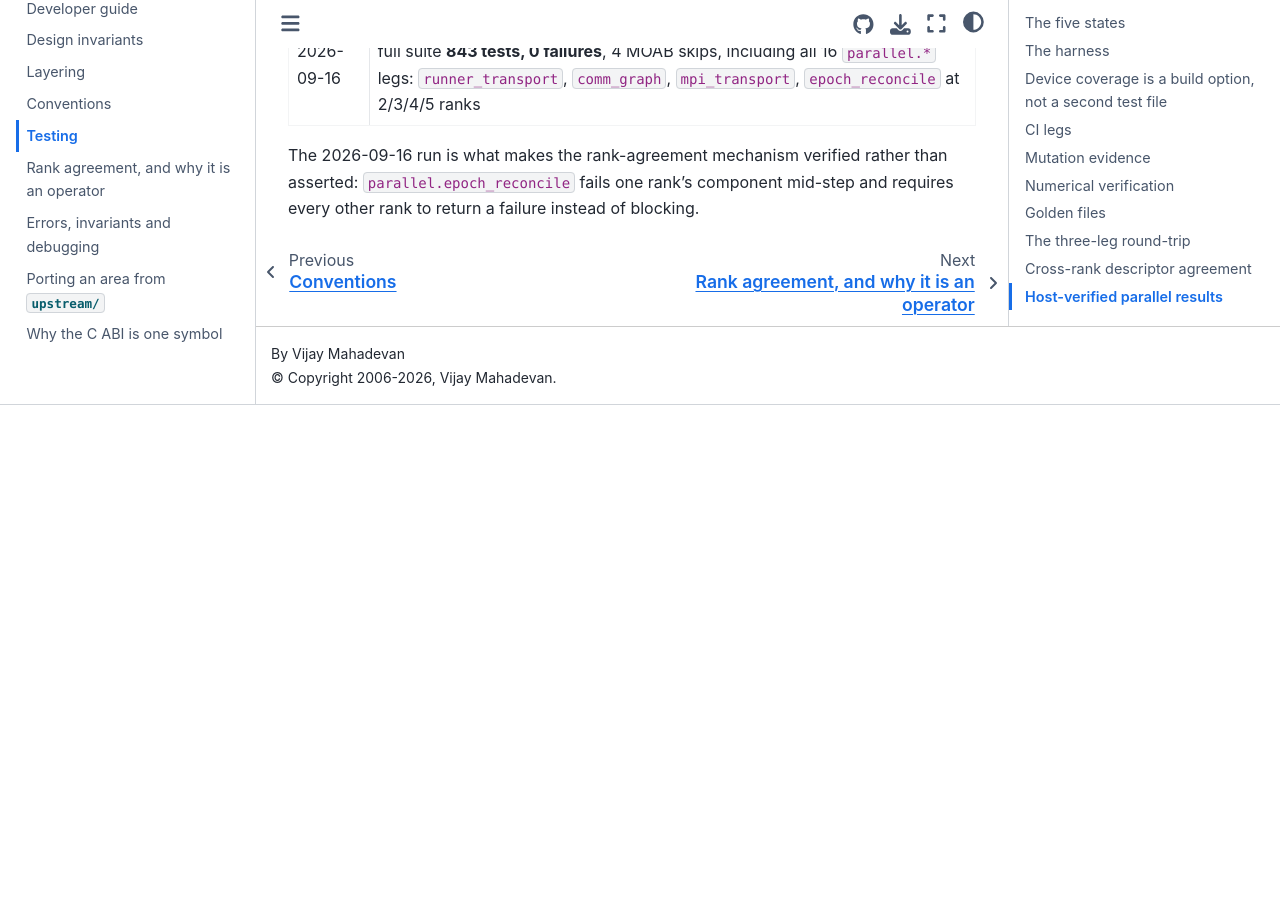
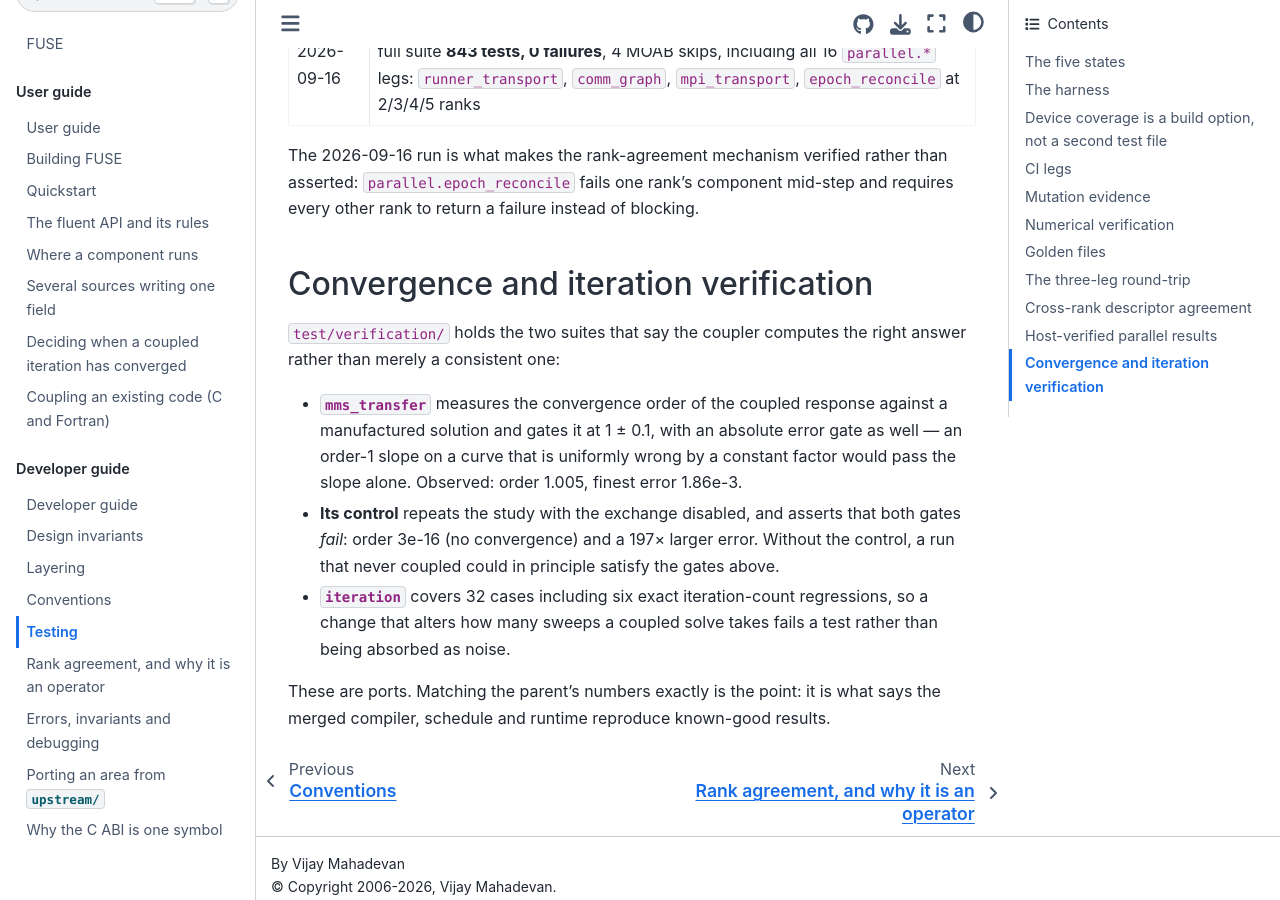
Before and after one commit to vijaysm/fuse, a Sphinx documentation site: the page built from docs/dev/testing.md, in a window 1280 px wide and 900 px high, scrolled down 3989 px. Built offline with Sphinx 7.4.7 and the Sphinx Book theme 1.1.4, drawn with Linux system fonts in a browser that asks for light colours; pages that are not in the unit, such as notebooks, are missing from menus; before the commit the page ends 4394 px from its top, so only the background shows below that.

Commit message:
Document the convergence and iteration verification suites
testing.md describes test/verification: the manufactured-solution
transfer study (observed order 1.005, gated at 1 +/- 0.1 plus an
absolute error gate), its exchange-disabled control that must fail both
gates, and the 32-case iteration suite with six exact iteration-count
regressions.

```diff
--- a/docs/dev/testing.md
+++ b/docs/dev/testing.md
@@ -149,3 +149,24 @@ rather than claims:
 The 2026-09-16 run is what makes the rank-agreement mechanism verified rather
 than asserted: `parallel.epoch_reconcile` fails one rank's component mid-step
 and requires every other rank to return a failure instead of blocking.
+
+## Convergence and iteration verification
+
+`test/verification/` holds the two suites that say the coupler computes the
+right answer rather than merely a consistent one:
+
+- **`mms_transfer`** measures the convergence order of the coupled response
+  against a manufactured solution and gates it at 1 ± 0.1, with an absolute
+  error gate as well — an order-1 slope on a curve that is uniformly wrong by a
+  constant factor would pass the slope alone. Observed: order 1.005, finest
+  error 1.86e-3.
+- **Its control** repeats the study with the exchange disabled, and asserts
+  that both gates *fail*: order 3e-16 (no convergence) and a 197× larger
+  error. Without the control, a run that never coupled could in principle
+  satisfy the gates above.
+- **`iteration`** covers 32 cases including six exact iteration-count
+  regressions, so a change that alters how many sweeps a coupled solve takes
+  fails a test rather than being absorbed as noise.
+
+These are ports. Matching the parent's numbers exactly is the point: it is what
+says the merged compiler, schedule and runtime reproduce known-good results.
```
